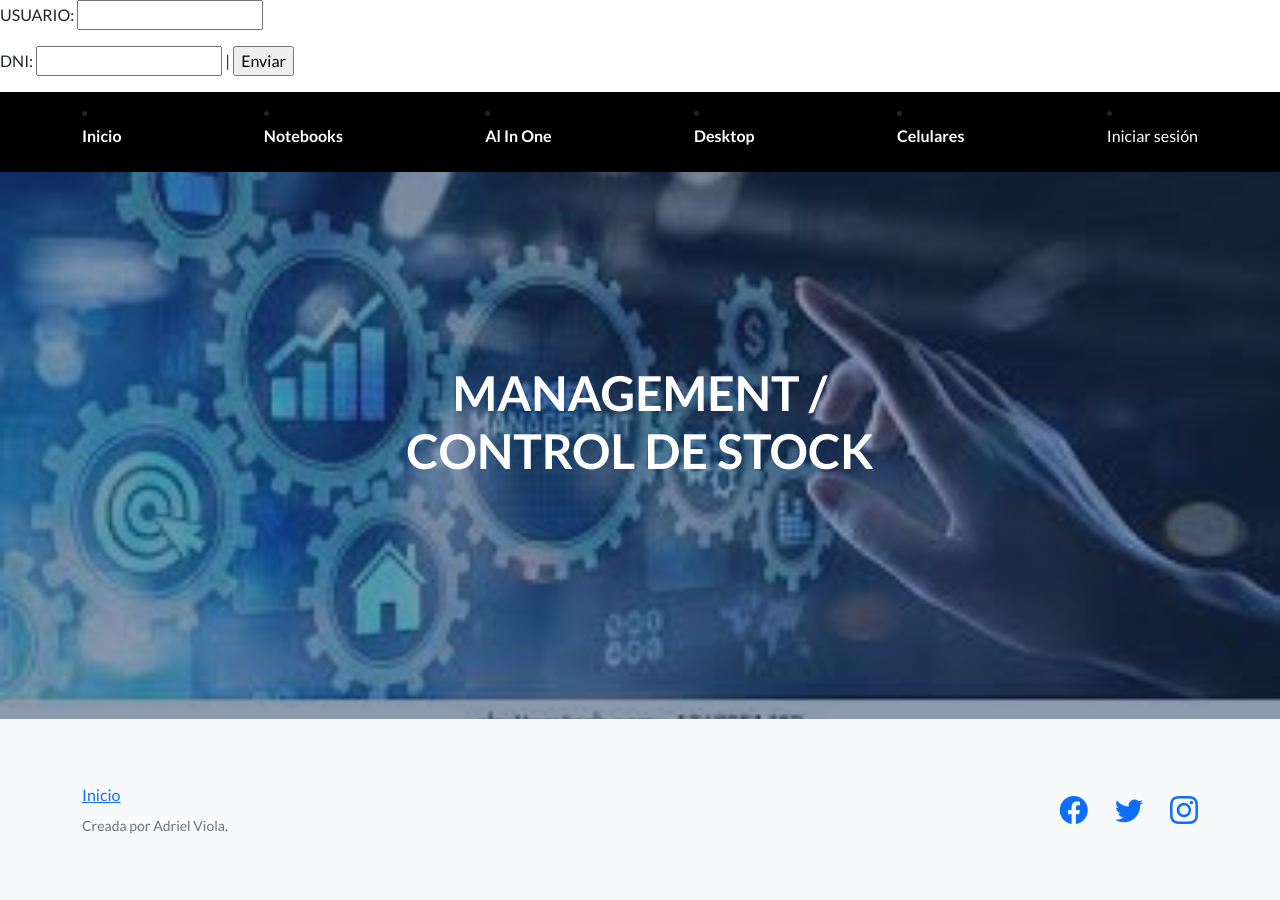
After one commit to Adrielviola/herencia, a Django app: template app/templates/app/formulario.html in a window 1280 px wide. The commit adds this page. Run offline with Django 3.2, Linux system fonts and the light colour scheme; the template is opened without the code that fills it, so the values that code supplies are empty; some libraries are stand-ins or nearby versions.

Commit message:
Formulario

```diff
--- a/app/templates/app/aio.html
+++ b/app/templates/app/aio.html
@@ -28,8 +28,8 @@
                 <li class="nav-item"><a class="nav-link" href="{% url 'notebook' %}"><p style="color: white;" ><strong>Notebooks</strong></p></a>
                 <li class="nav-item"><a class="nav-link" href="{% url 'desktop' %}"><p style="color: white;" ><strong>Desktop</strong></a></p></li>
                 <li class="nav-item"><a class="nav-link" href="{% url 'celulares' %}"><p style="color: white;" ><strong>Celulares</strong></p></a></li>
-                <li class="nav-item"><a class="nav-link" href="#!"><p style="color: white;" >Iniciar sesión</a></li>
-                <li class="nav-item"><a class="nav-link" href="#!"><p style="color: white;" >Crear cuenta</a></li>
+                <li class="nav-item"><a class="nav-link" href="{% url 'login' %}"><p style="color: white;" >Iniciar sesión</a></li>
+                <!--<li class="nav-item"><a class="nav-link" href="#!"><p style="color: white;" >Crear cuenta</a></li>-->
             </div>
         </nav>
         <!-- Masthead-->
--- a/app/templates/app/celulares.html
+++ b/app/templates/app/celulares.html
@@ -28,9 +28,8 @@
                 <li class="nav-item"><a class="nav-link" href="{% url 'notebook' %}"><p style="color: white;" ><strong>Notebooks</strong></p></a>
                 <li class="nav-item"><a class="nav-link" href="{% url 'aio' %}"><p style="color: white;" ><strong>Al In One</strong></a></p></li>
                 <li class="nav-item"><a class="nav-link" href="{% url 'desktop' %}"><p style="color: white;" ><strong>Desktop</strong></a></p></li>
-                <li class="nav-item"><a class="nav-link" href="{% url 'celulares' %}"><p style="color: white;" ><strong>Celulares</strong></p></a></li>
-                <li class="nav-item"><a class="nav-link" href="#!"><p style="color: white;" >Iniciar sesión</a></li>
-                <li class="nav-item"><a class="nav-link" href="#!"><p style="color: white;" >Crear cuenta</a></li>
+                <li class="nav-item"><a class="nav-link" href="{% url 'login' %}"><p style="color: white;" >Iniciar sesión</a></li>
+                <!--<li class="nav-item"><a class="nav-link" href="#!"><p style="color: white;" >Crear cuenta</a></li>-->
             </div>
         </nav>
         <!-- Masthead-->
--- a/app/templates/app/desktop.html
+++ b/app/templates/app/desktop.html
@@ -27,10 +27,9 @@
                 <li class="nav-item"><a class="nav-link" href="{% url 'inicio' %}"><p style="color: white;" ><strong>Inicio</strong></p></a></li>
                 <li class="nav-item"><a class="nav-link" href="{% url 'notebook' %}"><p style="color: white;" ><strong>Notebooks</strong></p></a>
                 <li class="nav-item"><a class="nav-link" href="{% url 'aio' %}"><p style="color: white;" ><strong>Al In One</strong></a></p></li>
-                <li class="nav-item"><a class="nav-link" href="{% url 'desktop' %}"><p style="color: white;" ><strong>Desktop</strong></a></p></li>
                 <li class="nav-item"><a class="nav-link" href="{% url 'celulares' %}"><p style="color: white;" ><strong>Celulares</strong></p></a></li>
-                <li class="nav-item"><a class="nav-link" href="#!"><p style="color: white;" >Iniciar sesión</a></li>
-                <li class="nav-item"><a class="nav-link" href="#!"><p style="color: white;" >Crear cuenta</a></li>
+                <li class="nav-item"><a class="nav-link" href="{% url 'login' %}"><p style="color: white;" >Iniciar sesión</a></li>
+                <!--<li class="nav-item"><a class="nav-link" href="#!"><p style="color: white;" >Crear cuenta</a></li>-->
             </div>
         </nav>
         <!-- Masthead-->
--- /dev/null
+++ b/app/templates/app/formulario.html
@@ -0,0 +1,88 @@
+<!DOCTYPE html>
+<html lang="en">
+
+    <head>
+
+        {% load static %}
+
+        <meta charset="utf-8" />
+        <meta name="viewport" content="width=device-width, initial-scale=1, shrink-to-fit=no" />
+        <meta name="description" content="" />
+        <meta name="author" content="" />
+        <title> MANAGEMENT / CONTROL DE STOCK</title>
+        <!-- Favicon-->
+        <link rel="icon" type="image/x-icon" href="{% static 'app/assets/favicon.ico' %}"  />
+        <!-- Bootstrap icons-->
+        <link href="https://cdn.jsdelivr.net/npm/bootstrap-icons@1.5.0/font/bootstrap-icons.css" rel="stylesheet" type="text/css" />
+        <!-- Google fonts-->
+        <link href="https://fonts.googleapis.com/css?family=Lato:300,400,700,300italic,400italic,700italic" rel="stylesheet" type="text/css" />
+        <!-- Core theme CSS (includes Bootstrap)-->
+        <link href="{% static 'app/css/styles.css' %}"  rel="stylesheet" />
+
+        <form action=""    method="post">
+            {% csrf_token %}
+            <p> USUARIO: <input type = "text" name="Usuario">
+            <p> DNI: <input type = "text" name="dni">
+    |       <input type = "submit" value="Enviar">
+        </form>
+
+    </head>
+    <body>
+                <!-- Navigation-->
+
+                <nav class="navbar navbar-black bg-black static-top">
+                    <div class="container">
+                        <li class="nav-item"><a class="nav-link" href="{% url 'inicio' %}"><p style="color: white;" ><strong>Inicio</strong></p></a></li>
+                        <li class="nav-item"><a class="nav-link" href="{% url 'notebook' %}"><p style="color: white;" ><strong>Notebooks</strong></p></a>
+                        <li class="nav-item"><a class="nav-link" href="{% url 'aio' %}"><p style="color: white;" ><strong>Al In One</strong></a></p></li>
+                        <li class="nav-item"><a class="nav-link" href="{% url 'desktop' %}"><p style="color: white;" ><strong>Desktop</strong></a></p></li>
+                        <li class="nav-item"><a class="nav-link" href="{% url 'celulares' %}"><p style="color: white;" ><strong>Celulares</strong></p></a></li>
+                        <li class="nav-item"><a class="nav-link" href="{% url 'login' %}"></a><p style="color: white;" >Iniciar sesión</a></li>
+                       <!-- <li class="nav-item"><a class="nav-link" href="#!"><p style="color: white;" >Crear cuenta</a></li>-->
+
+                        </div>
+                </nav>
+                <!-- Masthead-->
+        <!-- Masthead-->
+        <header class="masthead">
+            <div class="container position-relative">
+                <div class="row justify-content-center">
+                    <div class="col-xl-6">
+                        <div class="text-center text-white">
+                            <!-- Page heading-->
+                            <h1 class="mb-5">MANAGEMENT / CONTROL DE STOCK</h1>
+                        </div>
+                    </div>
+                </div>
+            </div>
+        </header>
+        </section>
+        <!-- Footer-->
+        <footer class="footer bg-light">
+            <div class="container">
+                <div class="row">
+                    <div class="col-lg-6 h-100 text-center text-lg-start my-auto">
+                        <ul class="list-inline mb-2">
+                            <li class="list-inline-item"><a href="{% url 'inicio' %}">Inicio</a></li>
+                            <!-- Más elementos de la lista -->
+                        </ul>
+                        <p class="text-muted small mb-4 mb-lg-0">Creada por Adriel Viola.</p>
+                    </div>
+                    <div class="col-lg-6 h-100 text-center text-lg-end my-auto">
+                        <ul class="list-inline mb-0">
+                            <li class="list-inline-item me-4">
+                                <a href="#!"><i class="bi-facebook fs-3"></i></a>
+                            </li>
+                            <li class="list-inline-item me-4">
+                                <a href="#!"><i class="bi-twitter fs-3"></i></a>
+                            </li>
+                            <li class="list-inline-item">
+                                <a href="#!"><i class="bi-instagram fs-3"></i></a>
+                            </li>
+                        </ul>
+                    </div>
+                </div>
+            </div>
+        </footer>
+    </body>
+</html>
--- a/app/templates/app/notebook.html
+++ b/app/templates/app/notebook.html
@@ -25,12 +25,11 @@
         <nav class="navbar navbar-black bg-black static-top">
             <div class="container">
                 <li class="nav-item"><a class="nav-link" href="{% url 'inicio' %}"><p style="color: white;" ><strong>Inicio</strong></p></a></li>
-                <li class="nav-item"><a class="nav-link" href="{% url 'notebook' %}"><p style="color: white;" ><strong>Notebooks</strong></p></a>
                 <li class="nav-item"><a class="nav-link" href="{% url 'aio' %}"><p style="color: white;" ><strong>Al In One</strong></a></p></li>
                 <li class="nav-item"><a class="nav-link" href="{% url 'desktop' %}"><p style="color: white;" ><strong>Desktop</strong></a></p></li>
                 <li class="nav-item"><a class="nav-link" href="{% url 'celulares' %}"><p style="color: white;" ><strong>Celulares</strong></p></a></li>
-                <li class="nav-item"><a class="nav-link" href="#!"><p style="color: white;" >Iniciar sesión</a></li>
-                <li class="nav-item"><a class="nav-link" href="#!"><p style="color: white;" >Crear cuenta</a></li>
+                <li class="nav-item"><a class="nav-link" href="{% url 'login' %}"><p style="color: white;" >Iniciar sesión</a></li>
+                <!--<li class="nav-item"><a class="nav-link" href="#!"><p style="color: white;" >Crear cuenta</a></li>-->
             </div>
         </nav>
         <!-- Masthead-->
--- a/app/templates/generales/base.html
+++ b/app/templates/generales/base.html
@@ -30,7 +30,7 @@
                 <li class="nav-item"><a class="nav-link" href="{% url 'desktop' %}"><p style="color: white;" ><strong>Desktop</strong></a></p></li>
                 <li class="nav-item"><a class="nav-link" href="{% url 'celulares' %}"><p style="color: white;" ><strong>Celulares</strong></p></a></li>
                 <li class="nav-item"><a class="nav-link" href="{% url 'login' %}"><p style="color: white;" >Iniciar sesión</a></li>
-                <li class="nav-item"><a class="nav-link" href="#!"><p style="color: white;" >Crear cuenta</a></li>
+                <!-- <li class="nav-item"><a class="nav-link" href="#!"><p style="color: white;" >Crear cuenta</a></li>-->
             </div>
         </nav>
         <!-- Masthead-->
--- a/app/urls.py
+++ b/app/urls.py
@@ -10,7 +10,7 @@ urlpatterns=[
     path('notebook/', views.notebook, name="notebook"),
     path('aio/', views.aio, name="aio"),
     path('Desktop/', views.desktop, name="desktop"),
-    path('celulares', views.celulares, name="celulares"),
-    path('login', views.login, name="login"),
-
+    path('celulares/', views.celulares, name="celulares"),
+    path('login/', views.login, name="login"),
+    path('form', views.formulario, name="formulario")
     ]
--- a/app/views.py
+++ b/app/views.py
@@ -18,3 +18,6 @@ def celulares(request):
 
 def login(request):
     return render(request, "app/login.html")
+
+def formulario(request):
+    return render(request, "app/formulario.html")
```
